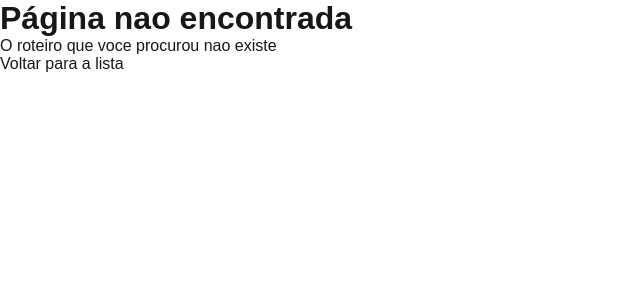
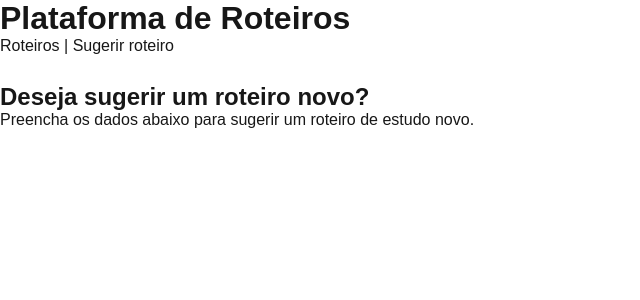
Before and after one commit to FelipeWalkerX/A2-Dev-Web, a Next.js app: page /sugerir in a window 1280 px wide. Before the commit this address had no page. Shown: the top 300 px of the page, without its empty margins (0-640 px from the left). Built offline with nearby package versions, Linux system fonts and the light colour scheme.

Commit message:
Criado pagina de solicitacao de roteiros e menu no cabeçalho

```diff
--- /dev/null
+++ b/app/sugerir/page.js
@@ -0,0 +1,12 @@
+import Cabecalho from "@/components/cabecalho";
+
+export default function SugerirRoteiro(){
+    return(
+        <main>
+            <Cabecalho titulo = "Plataforma de Roteiros" />
+
+            <h2> <br /> Deseja sugerir um roteiro novo? </h2>
+            <p> Preencha os dados abaixo para sugerir um roteiro de estudo novo.  </p>
+        </main>
+    );
+}
--- a/components/cabecalho.js
+++ b/components/cabecalho.js
@@ -1,9 +1,14 @@
+import Link from "next/link";
+
 export default function Cabecalho(props){
     return(
         <header>
             <h1>
                 {props.titulo}
             </h1>
+            <nav>
+                <Link href = "/">Roteiros</Link> | <Link href = "/sugerir">Sugerir roteiro</Link>
+            </nav>
         </header>
     );
 }
```
